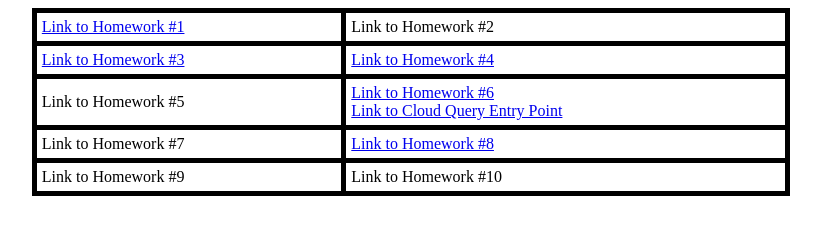
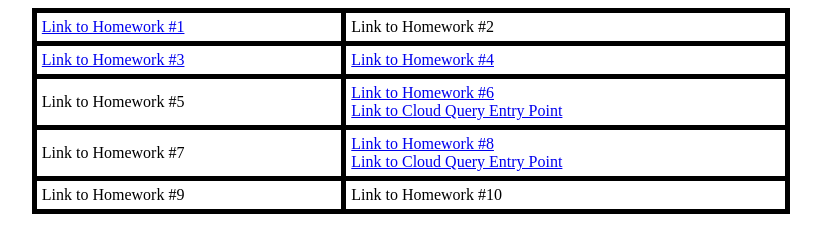
Before and after one commit to timzhangRepo/timzhangRepo.github.io, a plain HTML site: page jfW2qJ9.html in a window 1280 px wide. Shown: the whole page, without its empty margins (229-1050 px from the left). Drawn offline with Linux system fonts and the light colour scheme.

Commit message:
HW8-Company info & stock working version

```diff
--- a/jfW2qJ9.html
+++ b/jfW2qJ9.html
@@ -33,7 +33,10 @@
     </tr>
     <tr>
         <td>Link to Homework #7</td>
-        <td><a href= "ScrambleThisName.html">Link to Homework #8</a></td>
+        <td>
+            <div> <a href= "http://angularapp-env.eba-v87utwkm.us-east-1.elasticbeanstalk.com/">Link to Homework #8</a></div>
+            <div> <a href= "http://nodejsapp-timzhang.us-east-1.elasticbeanstalk.com/search/F">Link to Cloud Query Entry Point</a></div>
+        </td>
     </tr>
     <tr>
         <td>Link to Homework #9</td>
```
